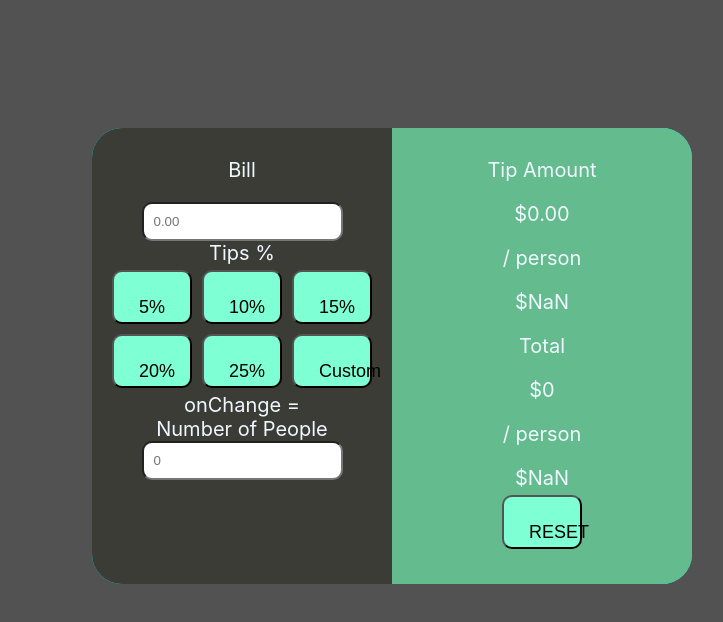
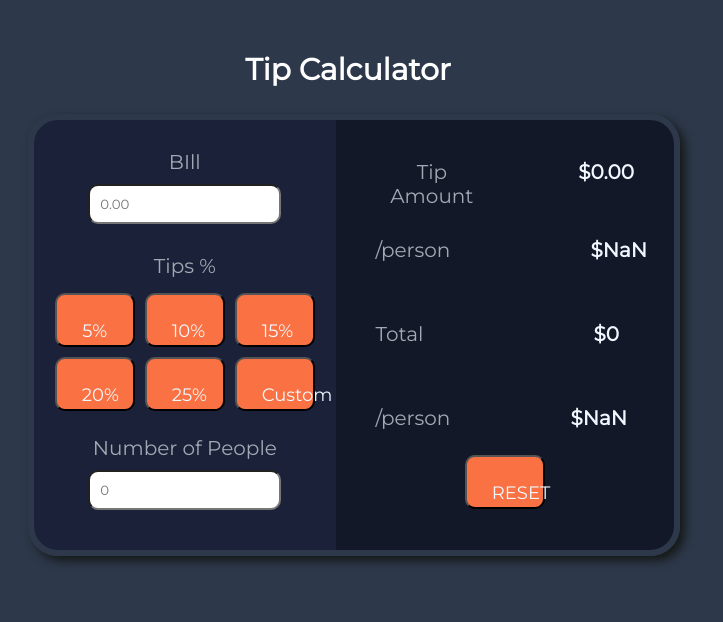
Before and after one commit to tranr5/tip-calc, a React (Create React App) app: page / in a window 1280 px wide. Shown: the top 622 px of the page, without its empty margins (292-1015 px from the left). Built offline with nearby package versions, Linux system fonts and the light colour scheme.

Commit message:
added final css

```diff
--- a/src/App.css
+++ b/src/App.css
@@ -1,24 +1,48 @@
+@import url('https://fonts.googleapis.com/css2?family=Fraunces:opsz,wght@9..144,700&family=Montserrat&display=swap');
+
+
+.title {
+  font-family: 'Montserrat', sans-serif;
+  font-size: 30px;
+  font-weight: bold;
+  text-align: center;
+  margin: 4% 0% 2% 0%;
+  color: white;
+}
 .App {
   text-align: center;
 
   font-size: 20px;
   color: aliceblue;
-  width: 600px;
+  width: 50%;
+  height: 100%;
   display: flex;
   justify-content: center;
-  margin: 10% 10% 0% 30%;
+  margin-left: 25%;
+
+  /* margin: 1% 10% 0% 25%; */
   /* border: 1px red solid; */
-  background-color: aqua;
+  /* background-color: rgb(217, 255, 0); */
   border-radius: 30px;
   overflow: hidden;
+  /* padding: 10px; */
+  border: 6px  rgb(45,56,74) solid;
+  box-shadow: 5px 5px 10px hsl(150, 8%, 9%);
+  font-family: "Fraunces", sans-serif;
 }
 
 .left {
   width: 100%;
   padding: 10px 0 30px 0;
-  background-color: #3B3C36;
+  background-color: rgb(27,33,57);
+  /* font-family: "Fraunces", sans-serif; */
+  font-family: 'Montserrat', sans-serif;
+  color: rgb(160, 170, 179);
 }
 
+.bill {
+  margin-top: 20px;
+}
 button {
   /* display: flex; */
   align-items: center;
@@ -28,23 +52,99 @@ button {
   height: 30px;
   padding: 25px;
   font-size: large;
-  background-color: aquamarine;
+  color: aliceblue;
+  background-color: rgb(250,114,67);
   border-radius: 10px;
   margin: 5px;
+  font-family: 'Montserrat', sans-serif;
 }
 input {
   padding: 10px;
+  margin: 10px;
   border-radius: 10px;
+  font-family: 'Montserrat', sans-serif;
 }
+.tips {
+  margin-top: 20px;
+  margin-bottom: 10px;
+}
+
 button:hover{
   font-size: large;
-  background-color: rgb(214, 255, 241);
+  background-color: rgb(255, 243, 214);
+  color: rgb(79, 79, 79);
 }
 
+.nopeople {
+  margin-top: 20px;
+}
 
 .right {
   width: 100%;
+  /* display: flex; */
+  font-family: 'Montserrat', sans-serif;
+  /* padding: 10px 0 30px 0; */
+  background-color: rgb(19,24,41);
+}
 
-  padding: 10px 0 30px 0;
-  background-color: rgb(100, 187, 141);
+.tipcontainer {
+  display: flex;
+  padding-top: 20px;
+  /* border: solid blue 1px; */
+
 }
+.ta {
+  margin: 20px 20px 10px 20px;
+  padding-left: 20px;
+  color: rgb(160, 170, 179);
+}
+.tiptotal {
+  margin: 20px 20px 10px 20px;
+  padding-left: 50px;
+  padding-right: 20px;
+  font-weight: bold;
+
+}
+.tippercontainer {
+  display: flex;
+  /* border: solid 1px red; */
+}
+.tipper {
+  margin: 20px 20px 20px 20px;
+  padding-left: 20px;
+  color: rgb(160, 170, 179);
+}
+
+.tippertotal {
+  /* margin: 20px; */
+  padding: 20px 0px 20px 120px;
+  font-weight: bold;
+
+}
+
+.totalcontainer, .totalpercontainer{
+  display: flex;
+  padding-top: 20px;
+  /* border: 1px solid red; */
+}
+
+.totala, .totalper{
+  margin: 20px;
+  padding-left: 20px;
+  color: rgb(160, 170, 179);
+}
+.totalsum {
+  margin: 20px;
+  padding-left: 130px;
+  padding-right: 35px;
+  font-weight: bold;
+  /* border: rgb(87, 67, 67) solid 1px; */
+}
+
+.totalpersum {
+  margin: 20px;
+  padding-left: 80px;
+  padding-right: 5px;
+  font-weight: bold;
+    /* border: rgb(87, 67, 67) solid 1px; */
+}
--- a/src/components/SetForm.js
+++ b/src/components/SetForm.js
@@ -29,14 +29,17 @@ const SetForm = () => {
 
     return (
       <form>
+        <div className='title'>Tip Calculator</div>
       <div className="App">
+
+
           <div className="left">
             <div>
-              <p>Bill</p>
+              <div className="bill">BIll</div>
               <input className="input" placeholder='0.00' onChange = {(e)=> setAmount(e.target.value)}/>
             </div>
             <div>
-              <div>Tips %</div>
+              <div className='tips'>Tips %</div>
               <div>
                 <button type="button" value={0.05} onClick={perFunc}>5%</button>
                 <button type="button" value={0.10} onClick={perFunc}>10%</button>
@@ -45,11 +48,11 @@ const SetForm = () => {
                 <button type="button" value={0.20} onClick={perFunc}>20%</button>
                 <button type="button" value={0.25} onClick={perFunc}>25%</button>
                 <button type="button">Custom</button>
-                onChange = {(e)=>setTip(e.target.value/100)}
+                {/* onChange = {(e)=>setTip(e.target.value/100)} */}
               </div>
             </div>
             <div>
-              <div>
+              <div className='nopeople'>
                 Number of People
               </div>
               <div>
@@ -60,23 +63,30 @@ const SetForm = () => {
 
       <div className="right">
 
-        <div>
-          <p>Tip Amount </p>
-          <div className='tip-total' input type="text" placeholder={'0.00'}>${((Math.round(tipTotal * 100)) / 100).toFixed(2)}</div>
-          <p>/ person</p>
-          <div className='tip-total' input type="text" placeholder={'0.00'}>${((Math.round(per * 100)) / 100).toFixed(2)}</div>
+        <div className='tipcontainer'>
+        <div className="ta">Tip Amount</div>
+          <div className='tiptotal' input type="text" placeholder={'0.00'}>${((Math.round(tipTotal * 100)) / 100).toFixed(2)}</div>
+        </div>
+        <div className='tippercontainer'>
+        <div className="tipper">/person</div>
+          <div className='tippertotal' input type="text" placeholder={'0.00'}>${((Math.round(per * 100)) / 100).toFixed(2)}</div>
         </div>
 
-        <div>
-          <p>Total</p> <div className='totals' input type="number" placeholder={'0'}/>${(total)}
-        </div>
-          <p>/ person</p> <div className='totals' input type="number" placeholder={'0'}/>${divide.toFixed(2)}
 
 
+        <div className='totalcontainer'>
+        <div className="totala">Total</div>
+          <div className='totalsum' input type="number" placeholder={'0'}>${(total)}</div>
+        </div>
+        <div className='totalpercontainer'>
+        <div className="totalper">/person</div>
+        <div className='totalpersum' input type="number" placeholder={'0'}>${divide.toFixed(2)}</div>
+        </div>
+
         <div className='button-reset' >
-                            <button className='button-reset_fill' onClick={resetFunc} > RESET </button>
-                            </div>
-      </div>
+             <button className='button-reset_fill' onClick={resetFunc} > RESET </button>
+          </div>
+          </div>
     </div>
     </form>
     )
--- a/src/index.css
+++ b/src/index.css
@@ -5,7 +5,7 @@ body {
     sans-serif;
   -webkit-font-smoothing: antialiased;
   -moz-osx-font-smoothing: grayscale;
-  background-color: rgb(82, 82, 82);
+  background-color: rgb(45,56,74);
 }
 
 code {
```
